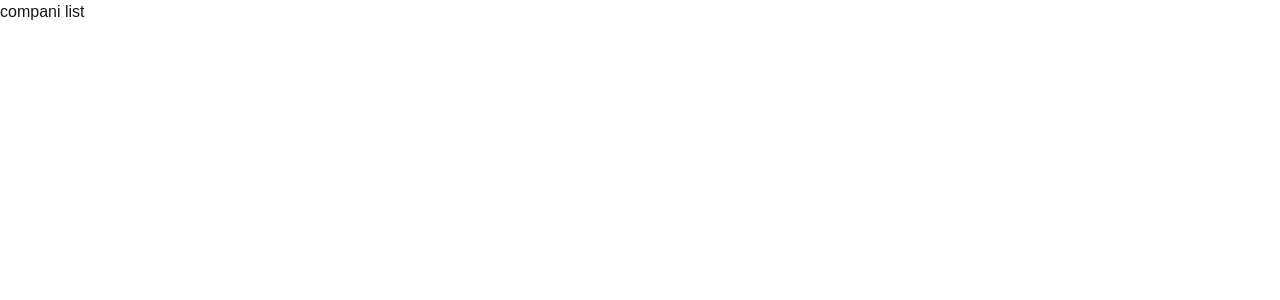
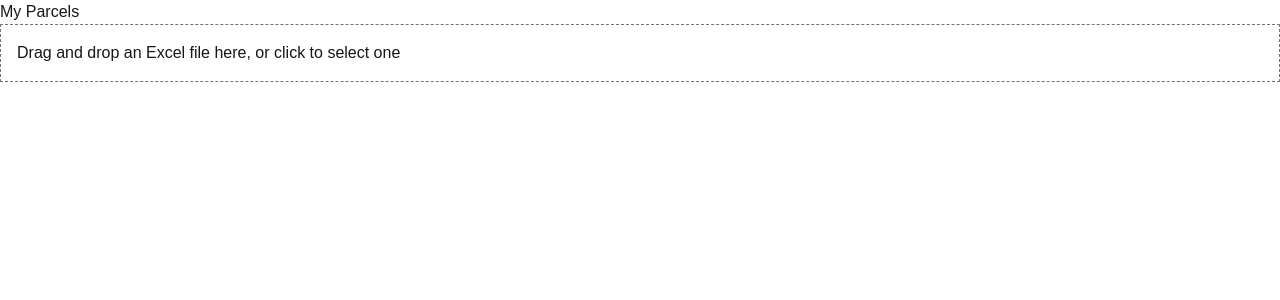
Before and after one commit to Baqari-Fruidze/Courier-Project, a Next.js app: page /companies in a window 1280 px wide. Shown: the top 300 px of the page. Built offline with nearby package versions, Linux system fonts and the light colour scheme.

Commit message:
xl upload

```diff
--- a/package.json
+++ b/package.json
@@ -15,7 +15,9 @@
     "next-auth": "^4.24.8",
     "react": "^18",
     "react-dom": "^18",
+    "react-dropzone": "^14.2.9",
     "react-hook-form": "^7.53.0",
+    "xlsx": "^0.18.5",
     "yup": "^1.4.0",
     "zustand": "^5.0.0-rc.2"
   },
--- a/src/app/companies/page.tsx
+++ b/src/app/companies/page.tsx
@@ -1,9 +1,12 @@
+import ExcelUploader from "@/components/ExcelelUploadInput";
 import React from "react";
+import Link from "next/link";
 
 export default function page() {
   return (
     <div>
-      <h1>compani list</h1>
+      <Link href={`/Parcels`}>My Parcels</Link>
+      <ExcelUploader />
     </div>
   );
 }
--- a/src/app/page.tsx
+++ b/src/app/page.tsx
@@ -1,26 +1,62 @@
+// import { Table } from "antd";
+
+// export default async function Home() {
+//   // const session = await getServerSession(options);
+//   const res = await fetch("https://jsonplaceholder.typicode.com/posts");
+//   const data = await res.json();
+//   console.log(data.slice(0, 10));
+//   // const dataSource = [
+//   //   {
+//   //     key: "1",
+//   //     name: "Mike",
+//   //     age: 32,
+//   //     address: "10 Downing Street",
+//   //     email: "megmail.com",
+//   //   },
+//   //   {
+//   //     key: "2",
+//   //     name: "John",
+//   //     age: 42,
+//   //     address: "10 Downing Street",
+//   //     email: "shen@gmail.com",
+//   //   },
+//   // ];
+
+//   const columns = [
+//     {
+//       title: "userId",
+//       dataIndex: "userId",
+//       key: "userId",
+//     },
+//     {
+//       title: "id",
+//       dataIndex: "id",
+//       key: "id",
+//     },
+//     {
+//       title: "title",
+//       dataIndex: "title",
+//       key: "title",
+//     },
+//     {
+//       title: "body",
+//       dataIndex: "body",
+//       key: "body",
+//     },
+//   ];
+//   return (
+//     <>
+//       <h1>main</h1>
+//       <Table dataSource={data} columns={columns} className="h-[200px]" />;
+//     </>
+//   );
+// }
+
 import { Table } from "antd";
 
 export default async function Home() {
-  // const session = await getServerSession(options);
   const res = await fetch("https://jsonplaceholder.typicode.com/posts");
   const data = await res.json();
-  console.log(data.slice(0, 10));
-  // const dataSource = [
-  //   {
-  //     key: "1",
-  //     name: "Mike",
-  //     age: 32,
-  //     address: "10 Downing Street",
-  //     email: "megmail.com",
-  //   },
-  //   {
-  //     key: "2",
-  //     name: "John",
-  //     age: 42,
-  //     address: "10 Downing Street",
-  //     email: "shen@gmail.com",
-  //   },
-  // ];
 
   const columns = [
     {
@@ -44,10 +80,16 @@ export default async function Home() {
       key: "body",
     },
   ];
+
   return (
     <>
       <h1>main</h1>
-      <Table dataSource={data} columns={columns} />;
+      <Table
+        dataSource={data.slice(0, 10)} // Slice to reduce data for easier display
+        columns={columns}
+        scroll={{ y: 300 }} // This sets the table body height to 200px and enables vertical scroll
+        pagination={false} // Optionally disable pagination for better scrolling experience
+      />
     </>
   );
 }
--- /dev/null
+++ b/src/components/ExcelelUploadInput.tsx
@@ -0,0 +1,50 @@
+"use client";
+import { useState } from "react";
+import { useDropzone } from "react-dropzone";
+import * as XLSX from "xlsx";
+
+interface ExcelData {
+  [key: string]: string | number;
+}
+
+export default function ExcelUploader() {
+  const [data, setData] = useState<ExcelData[]>([]);
+
+  const onDrop = (acceptedFiles: File[]) => {
+    const file = acceptedFiles[0];
+
+    const reader = new FileReader();
+    reader.onload = (event: ProgressEvent<FileReader>) => {
+      const binaryStr = event.target?.result as string;
+      const workbook = XLSX.read(binaryStr, { type: "binary" });
+      const sheetName = workbook.SheetNames[0];
+      const sheet = workbook.Sheets[sheetName];
+      const jsonData: ExcelData[] = XLSX.utils.sheet_to_json(sheet);
+      setData(jsonData);
+    };
+
+    reader.readAsBinaryString(file);
+  };
+
+  const { getRootProps, getInputProps } = useDropzone({
+    onDrop,
+    accept: {
+      "application/vnd.openxmlformats-officedocument.spreadsheetml.sheet": [
+        ".xlsx",
+      ],
+      "application/vnd.ms-excel": [".xls"],
+    },
+  });
+  console.log(data);
+  return (
+    <div>
+      <div
+        {...getRootProps({ className: "dropzone" })}
+        className="border p-4 border-dashed border-gray-500"
+      >
+        <input {...getInputProps()} />
+        <p>Drag and drop an Excel file here, or click to select one</p>
+      </div>
+    </div>
+  );
+}
```
Also changed, not shown: 1 other file (tests, documents, lock files or other folders).
